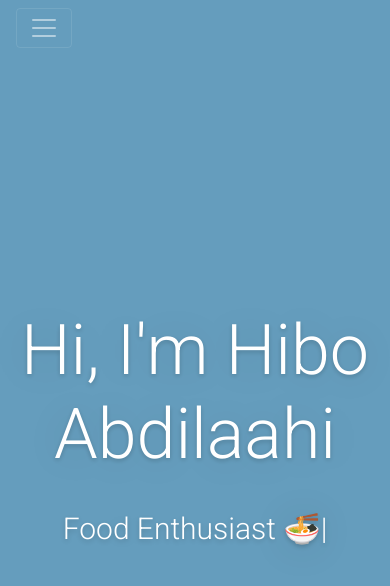
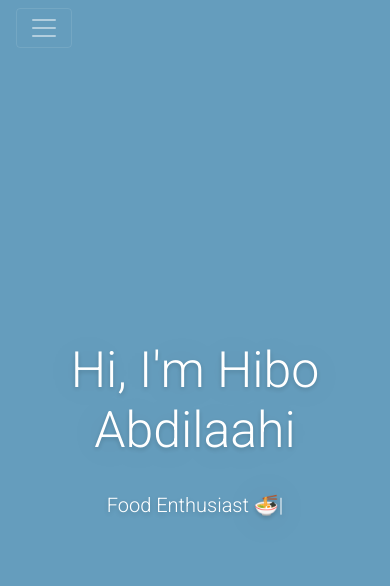
Before and after one commit to hiboabd/personal_website, a React (Create React App) app in the folder my-app/: page / in a window 390 px wide. Shown: the top 586 px of the page. Built offline with nearby package versions, Linux system fonts and the light colour scheme.

Commit message:
Responsive home page font

```diff
--- a/my-app/src/App.css
+++ b/my-app/src/App.css
@@ -34,7 +34,6 @@ body{
 
 h1{
   color: white;
-  font-size: 70px;
 }
 
 p{
@@ -151,6 +150,10 @@ h3{
 .home-text{
   text-align: center;
   align-self: center;
+}
+
+.home-text h1 {
+  font-size: 70px;
 }
 
 .dynamic-text{
@@ -490,6 +493,17 @@ h3{
     text-align: center;
     font-size: 12px;
   }
+
+  .home-text h1 {
+    font-size: 50px;
+  }
+
+  .dynamic-text{
+    margin-top: 30px;
+    font-weight: lighter;
+    font-size: 20px;
+  }
+
 }
 
 @media (min-width: 768px) and (max-width: 1024px) {
```
